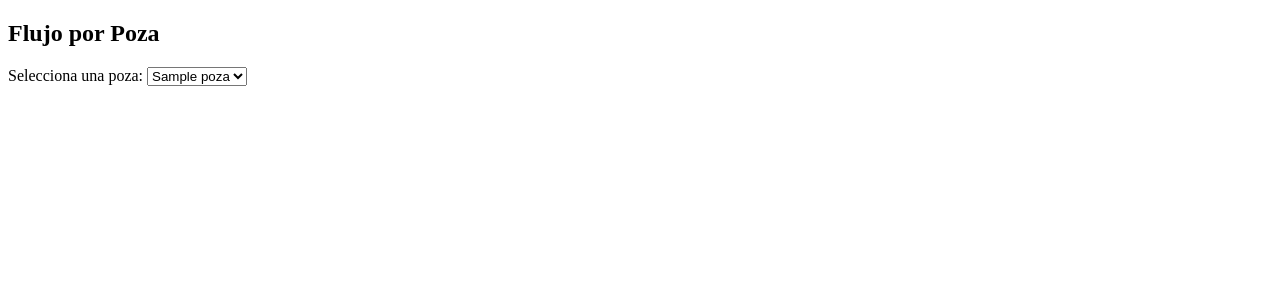
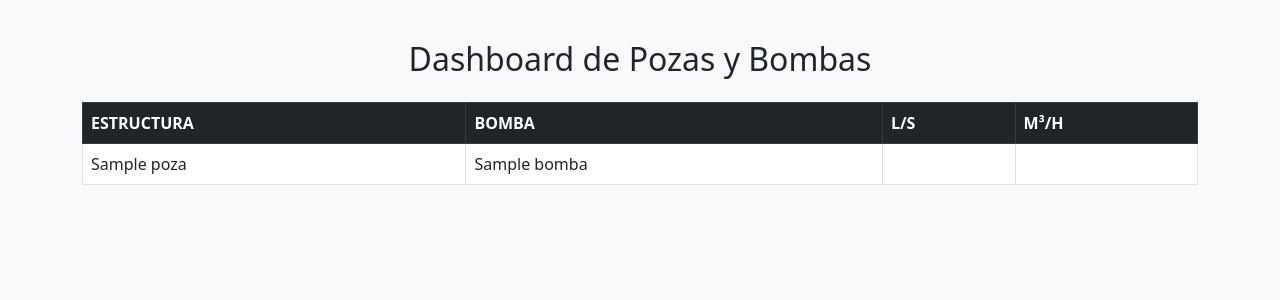
Before and after one commit to Tel2026/Dashboard-pozas, a Flask app: template templates/index.html in a window 1280 px wide. Shown: the top 300 px of the page. Run offline with Flask 3, Linux system fonts and the light colour scheme; the template is opened without the code that fills it: most values are stand-ins (such as "Sample title", 1, 10 or a date in 2020).

Commit message:
index.html

```diff
--- a/templates/index.html
+++ b/templates/index.html
@@ -3,32 +3,55 @@
 <head>
   <meta charset="UTF-8">
   <title>Dashboard de Pozas</title>
-  <script>
-    function cargarBombas() {
-      const poza = document.getElementById("pozaSelect").value;
-      fetch(`/poza/${poza}`)
-        .then(response => response.json())
-        .then(data => {
-          let html = "";
-          let total = 0;
-          data.forEach(bomba => {
-            html += `<p>${bomba.nombre}: ${bomba.flujo} L/s</p>`;
-            total += bomba.flujo;
-          });
-          html += `<hr><strong>Flujo total: ${total.toFixed(2)} L/s</strong>`;
-          document.getElementById("resultado").innerHTML = html;
-        });
+  <link href="https://cdn.jsdelivr.net/npm/bootstrap@5.3.0/dist/css/bootstrap.min.css" rel="stylesheet">
+  <style>
+    body {
+      background-color: #f8f9fa;
     }
-  </script>
+    .container {
+      margin-top: 40px;
+    }
+    .table thead {
+      background-color: #003366;
+      color: white;
+    }
+    .hidden {
+      display: none;
+    }
+  </style>
 </head>
 <body>
-  <h2>Flujo por Poza</h2>
-  <label for="pozaSelect">Selecciona una poza:</label>
-  <select id="pozaSelect" onchange="cargarBombas()">
-    {% for poza in pozas %}
-      <option value="{{ poza }}">{{ poza }}</option>
-    {% endfor %}
-  </select>
-  <div id="resultado" style="margin-top: 20px;"></div>
+
+<div class="container">
+  <h2 class="text-center mb-4">Dashboard de Pozas y Bombas</h2>
+
+  <div class="table-responsive">
+    <table class="table table-hover table-bordered align-middle">
+      <thead class="table-dark">
+        <tr>
+          <th>ESTRUCTURA</th>
+          <th>BOMBA</th>
+          <th>L/S</th>
+          <th>M³/H</th>
+          <th class="hidden">FECHA</th>
+        </tr>
+      </thead>
+      <tbody>
+        {% for poza in pozas %}
+          {% for bomba in data[poza] %}
+            <tr>
+              <td>{{ poza }}</td>
+              <td>{{ bomba["BOMBA"] }}</td>
+              <td>{{ bomba["L/S"] or '' }}</td>
+              <td>{{ bomba["M3/H"] or '' }}</td>
+              <td class="hidden">{{ bomba["FECHA"] or '' }}</td>
+            </tr>
+          {% endfor %}
+        {% endfor %}
+      </tbody>
+    </table>
+  </div>
+</div>
+
 </body>
 </html>
```
